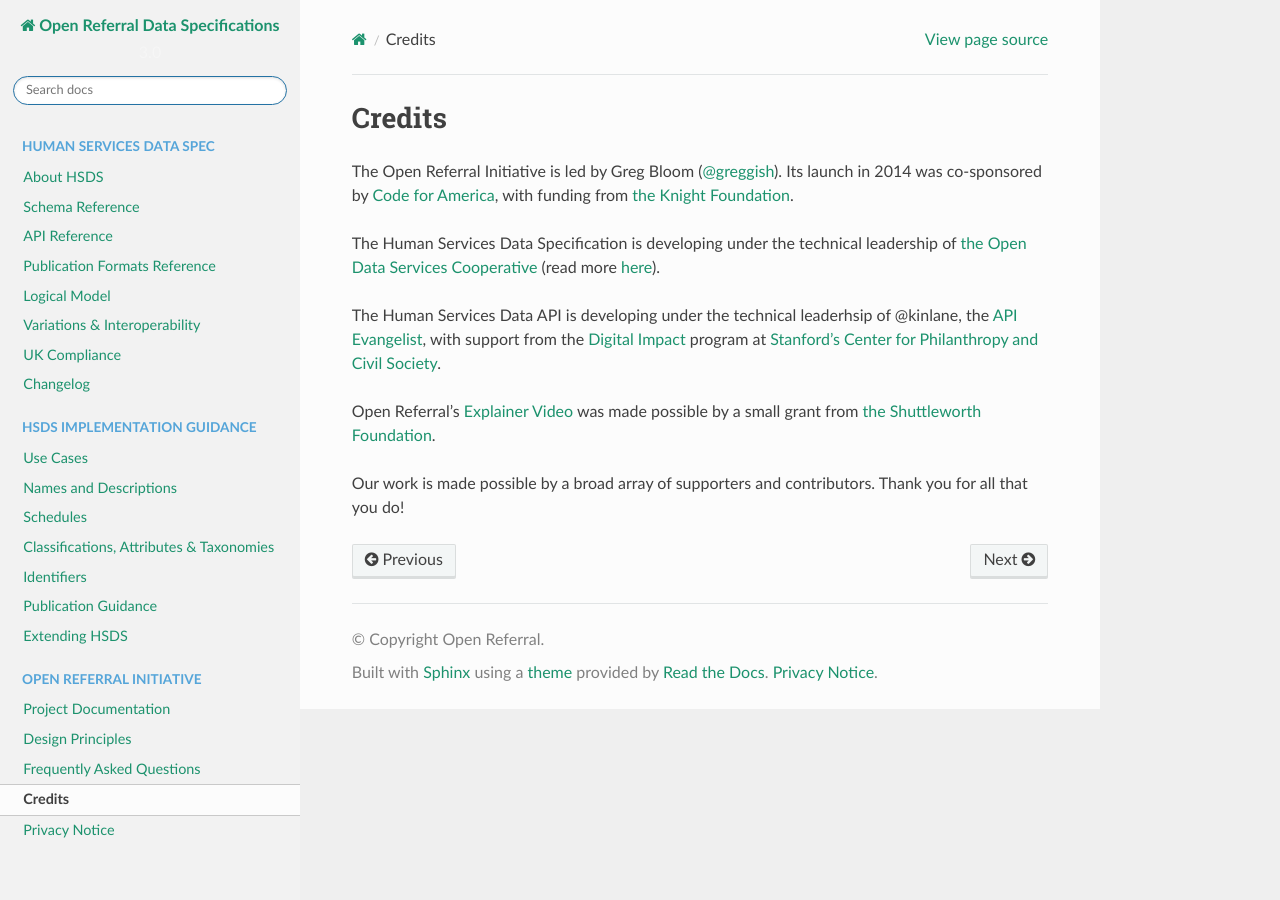
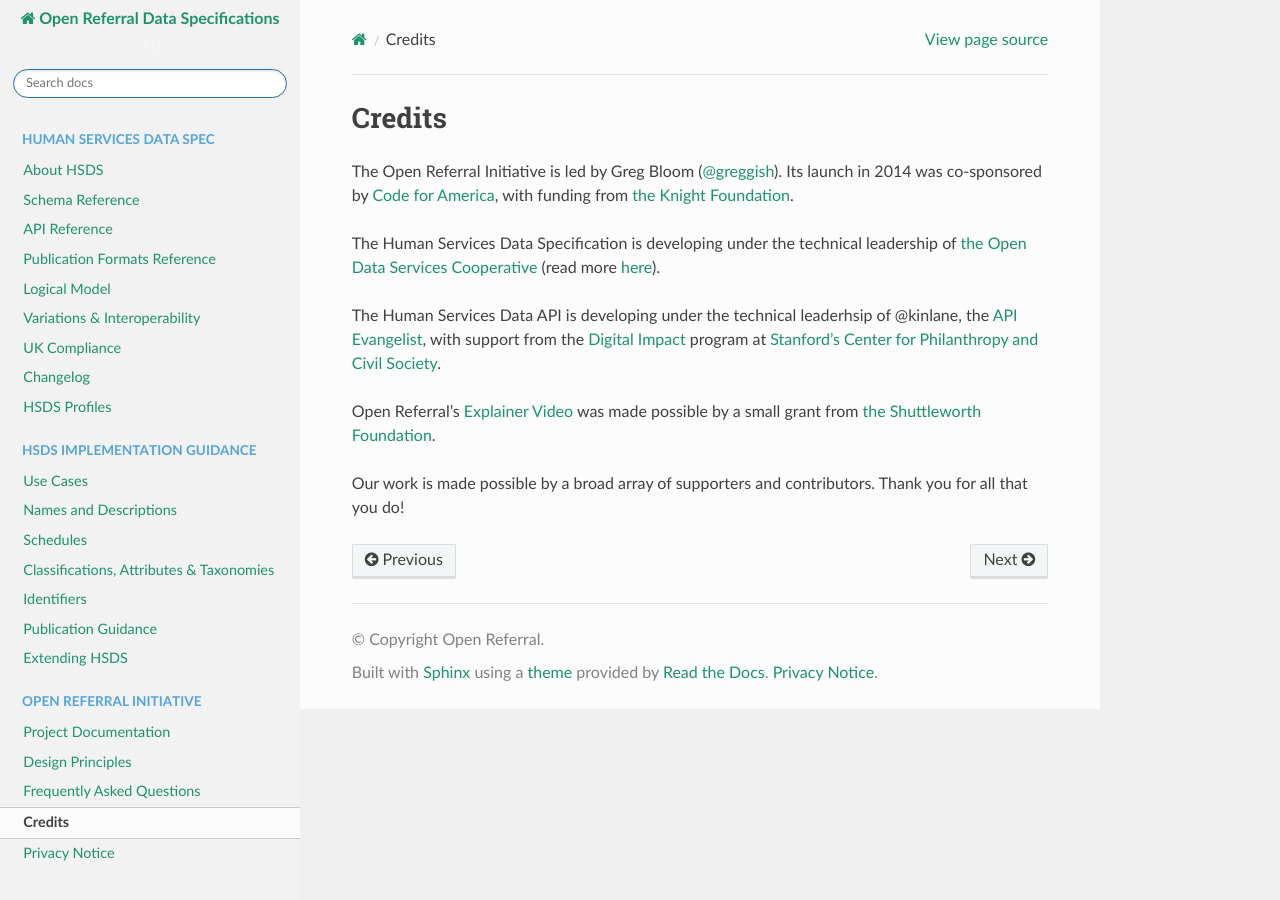
Before and after one commit to openreferral/specification, a Sphinx documentation site: the page built from docs/credits.md, in a window 1280 px wide. Built offline with Sphinx 7.4.7 and the Read the Docs theme 2.0.0, drawn with Linux system fonts in a browser that asks for light colours; pages that are not in the unit, such as notebooks, are missing from menus; a script that is not in the unit is left out; comment, search, counter and statistics services are not loaded.

Commit message:
Added HSDS profiles to sidebar and also removed other empty profile pages

```diff
--- a/docs/profiles/overview.md
+++ b/docs/profiles/overview.md
@@ -0,0 +1,4 @@
+HSDS Profiles
+===============
+
+Lorem Ipsum
```
Also changed, not shown: docs/index.md (+2 -1 lines), docs/profiles/creating-a-profile.md (deleted), docs/profiles/existing-profiles.md (deleted).
